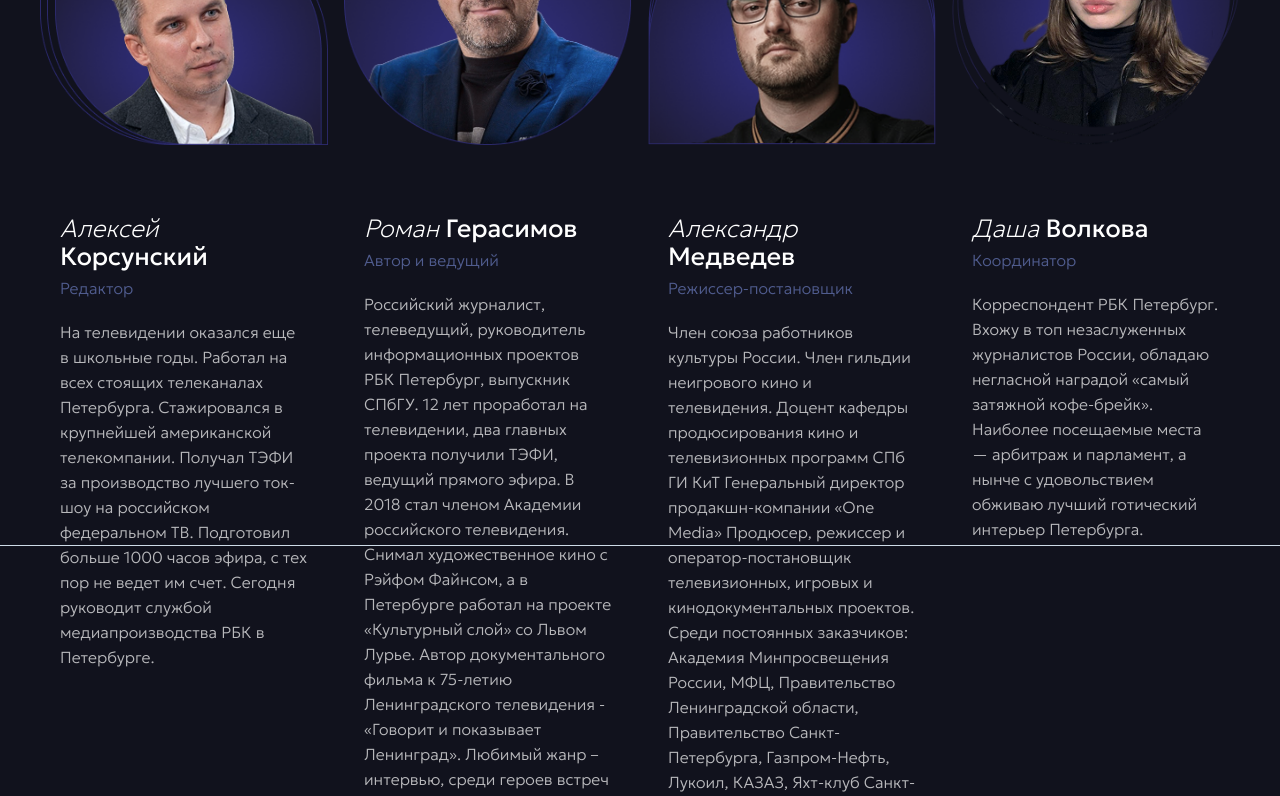
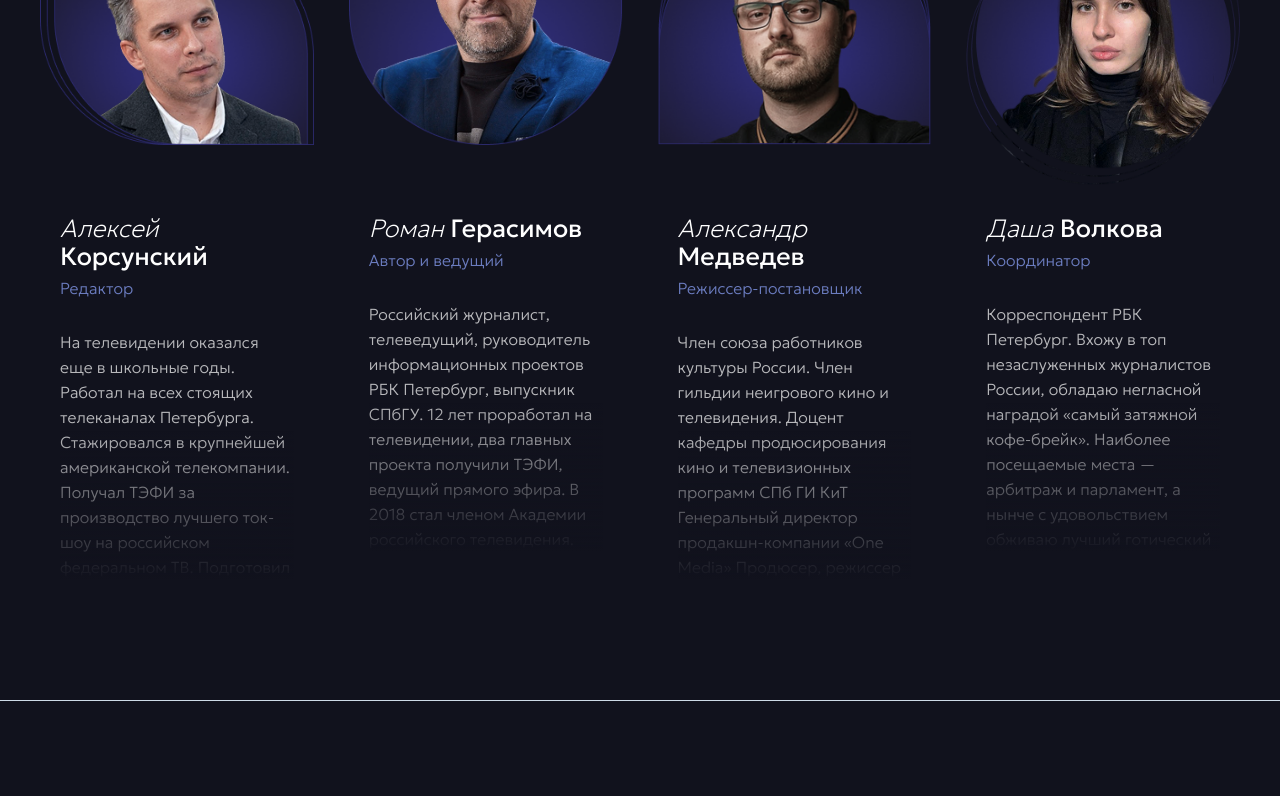
Before and after one commit to IlyaOsipov1986/Project_landing_bozon_of_meaning_spbu, a React (Vite) app: page / in a window 1280 px wide. Shown: the part 4774-5570 px from the top of the page. Built offline with nearby package versions, Linux system fonts and the light colour scheme.

Commit message:
добавляет адаптив для компонента OurTeam

```diff
--- a/src/components/content/OurTeam/OurTeam.jsx
+++ b/src/components/content/OurTeam/OurTeam.jsx
@@ -1,6 +1,8 @@
 import  "./OurTeam.scss";
+import React from "react";
 import Container from "../../layout/Container/Container.jsx";
 import { teamData } from "../../../config.js";
+import OurTeamCard from "./OurTeamCard.jsx";
 
 const OurTeam = () => {
 
@@ -14,23 +16,15 @@ const OurTeam = () => {
                     <div className="our-team__team">
                         {teamData.map((item) => {
                           return (
-                              <div key={item.id} className="our-team__team-item">
-                                <div className="our-team__team-img">
-                                    <img src={item.image} alt="" />
-                                </div>
-                                <div className="our-team__team-info">
-                                    <div className="our-team__team-info-name">
-                                        <h5><i style={{ fontWeight: 100 }}>{item.name} </i>{item.secondName}</h5>
-                                        <span>{item.jobTitle}</span>
-                                    </div>
-                                    <p>{item.bio}</p>
-                                </div>
-                              </div>
+                              <React.Fragment key={item.id}>
+                                  <OurTeamCard
+                                      item={item}
+                                  />
+                              </React.Fragment>
                           )})}
                     </div>
                 </div>
             </Container>
-
         </section>
     )
 }
--- a/src/components/content/OurTeam/OurTeam.scss
+++ b/src/components/content/OurTeam/OurTeam.scss
@@ -14,6 +14,14 @@
     @include regular;
     color: $blue;
     @include base-70;
+
+    @media (max-width: $tablet) {
+      @include base-60;
+    }
+  }
+
+  @media (max-width: $tablet) {
+    gap: 20px;
   }
 }
 
@@ -26,13 +34,38 @@
 .our-team__team {
   display: grid;
   grid-template-columns: repeat(4, 1fr);
-  column-gap: 16px;
+  column-gap: 35px;
+
+  @media (max-width: $tablet-xs) {
+    grid-template-columns: 1fr;
+    grid-template-rows: repeat(4, auto);
+    row-gap: 35px;
+  }
 }
 
 .our-team__team-item {
   display: grid;
-  grid-template-rows: 400px 250px;
+  grid-template-rows: 400px auto;
   row-gap: 50px;
+
+  &:last-child {
+    .our-team__team-img {
+
+      img {
+       position: absolute;
+        bottom: -40px;
+      }
+    }
+  }
+
+  @media (max-width: $tablet) {
+    grid-template-rows: 300px auto;
+  }
+
+  @media (max-width: $tablet-xs) {
+    grid-template-rows: 200px auto;
+    row-gap: 20px;
+  }
 }
 
 .our-team__team-img {
@@ -43,22 +76,25 @@
   img {
     object-fit: contain;
     width: 100%;
+
+    @media (max-width: $tablet-xs) {
+      object-fit: cover;
+      width: 200px;
+    }
   }
 }
 
 .our-team__team-info {
   display: flex;
   flex-direction: column;
-  justify-content: space-between;
-  gap: 20px;
+  gap: 30px;
   padding: 20px;
   height: 100%;
+  cursor: pointer;
+  position: relative;
 
-  p {
-    @include light;
-    opacity: 70%;
-    @include base-16;
-    line-height: 25px;
+  @media (max-width: $tablet) {
+    padding: 20px 0;
   }
 }
 
@@ -77,6 +113,67 @@
     @include light;
     @include base-16;
     color: $blue;
-    opacity: 70%;
+    opacity: 100%;
   }
 }
+
+.our-team__team-info-bio-with-gradient {
+  @include light;
+  opacity: 70%;
+  @include base-16;
+  line-height: 25px;
+  position: relative;
+  max-height: 250px;
+  overflow: hidden;
+}
+
+.our-team__team-info-bio-with-gradient::after {
+  content: '';
+  position: absolute;
+  bottom: 0;
+  left: 0;
+  right: 0;
+  height: 150px;
+  background: linear-gradient(to bottom, transparent, $black 100%);
+  opacity: 170%;
+}
+
+.our-team__team-info-bio {
+  display: flex;
+  flex-direction: column;
+  position: absolute;
+  top: 85px;
+  padding: 20px;
+  @include light;
+  opacity: 90%;
+  @include base-16;
+  line-height: 25p;
+  border: 1px solid $violet;
+  background: $strongBlack;
+  border-top-left-radius: 30px;
+  border-bottom-right-radius: 30px;
+
+  @media (max-width: $tablet) {
+   top: 120px;
+  }
+}
+
+.our-team__animated-wrap {
+  @media (max-width: $tablet) {
+    display: none;
+  }
+}
+
+.our-team__team-info-bio__mobile {
+  display: flex;
+  flex-direction: column;
+  padding: 20px;
+  @include light;
+  opacity: 90%;
+  @include base-16;
+  line-height: 25p;
+  border: 1px solid $violet;
+  background: $strongBlack;
+  border-top-left-radius: 30px;
+  border-bottom-right-radius: 30px;
+}
--- /dev/null
+++ b/src/components/content/OurTeam/OurTeamCard.jsx
@@ -0,0 +1,44 @@
+import  './OurTeam.scss';
+// eslint-disable-next-line no-unused-vars
+import { animated, useSpring } from "react-spring";
+import useHover from "../../../utils/hooks/useHover.js";
+import useMobile from "../../../utils/hooks/useMobile.js";
+
+const OurTeamCard = ({item}) => {
+
+    const isMobile = useMobile('1000px');
+    const [hoverRef, isHovered] = useHover();
+    const springStyle = useSpring({
+        opacity: isHovered ? 1 : 0,
+        config: { duration: 500 },
+    });
+
+    return (
+        <div className="our-team__team-item">
+            <div className="our-team__team-img">
+                <img src={item.image} alt="" />
+            </div>
+            <div className="our-team__team-info" ref={hoverRef}>
+                <div className="our-team__team-info-name">
+                    <h5><i style={{ fontWeight: 100 }}>{item.name} </i>{item.secondName}</h5>
+                    <span>{item.jobTitle}</span>
+                </div>
+                {!isHovered && !isMobile ? (
+                    <p className="our-team__team-info-bio-with-gradient">{item.bio}</p>
+                ) : (
+                    <animated.div
+                        className="our-team__animated-wrap"
+                        style={springStyle}
+                    >
+                        <p className="our-team__team-info-bio">{item.bio}</p>
+                    </animated.div>
+                )}
+                {isMobile && (
+                    <p className="our-team__team-info-bio__mobile">{item.bio}</p>
+                )}
+            </div>
+        </div>
+    )
+}
+
+export default OurTeamCard;
--- /dev/null
+++ b/src/utils/hooks/useHover.js
@@ -0,0 +1,24 @@
+import { useState, useRef, useEffect } from "react";
+
+const useHover = () => {
+    const [isHovered, setIsHovered] = useState(false);
+
+    const ref = useRef(null);
+
+    useEffect(() => {
+        const node = ref.current;
+
+        if (node) {
+            node.addEventListener('mouseenter', () => setIsHovered(true));
+            node.addEventListener('mouseleave', () => setIsHovered(false));
+
+            return () => {
+                node.removeEventListener('mouseenter', () => setIsHovered(true));
+                node.removeEventListener('mouseleave', () => setIsHovered(false));
+            };
+        }
+    }, []);
+
+    return [ref, isHovered];
+}
+export default useHover;
```
